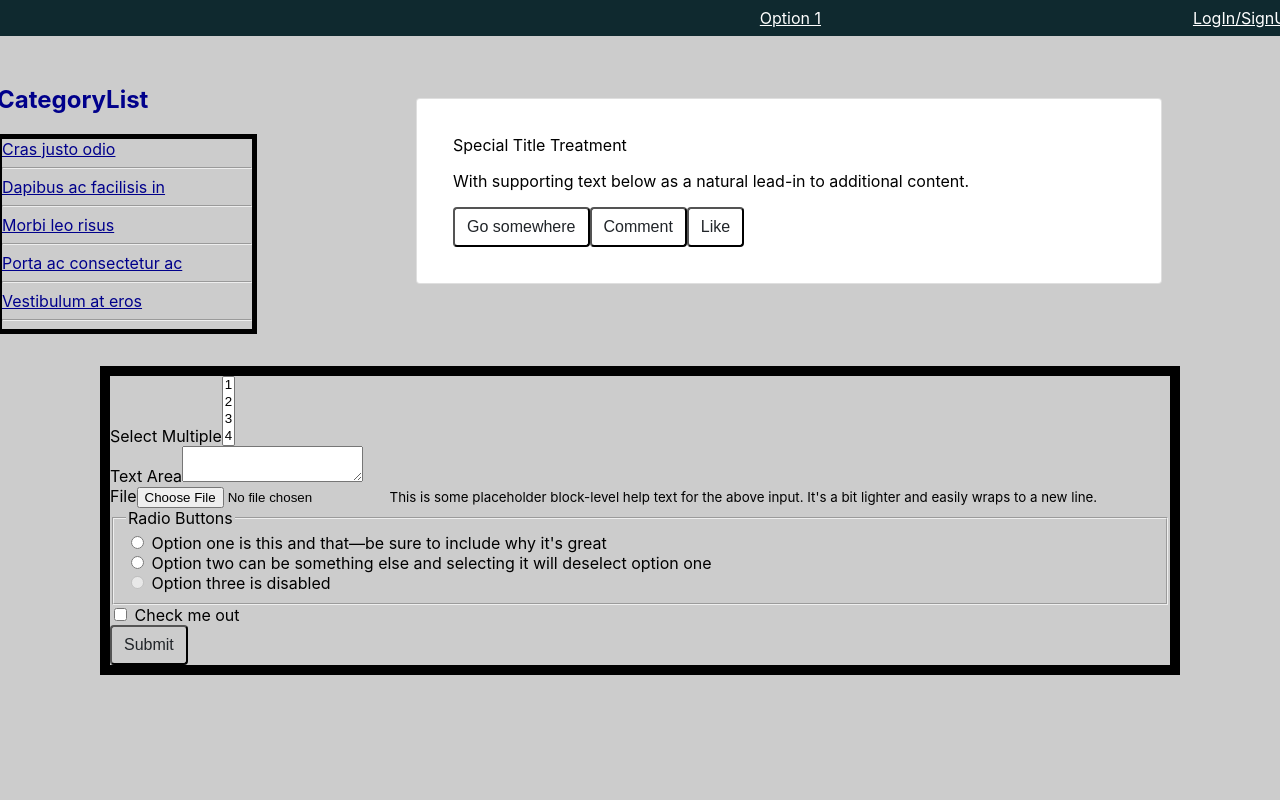
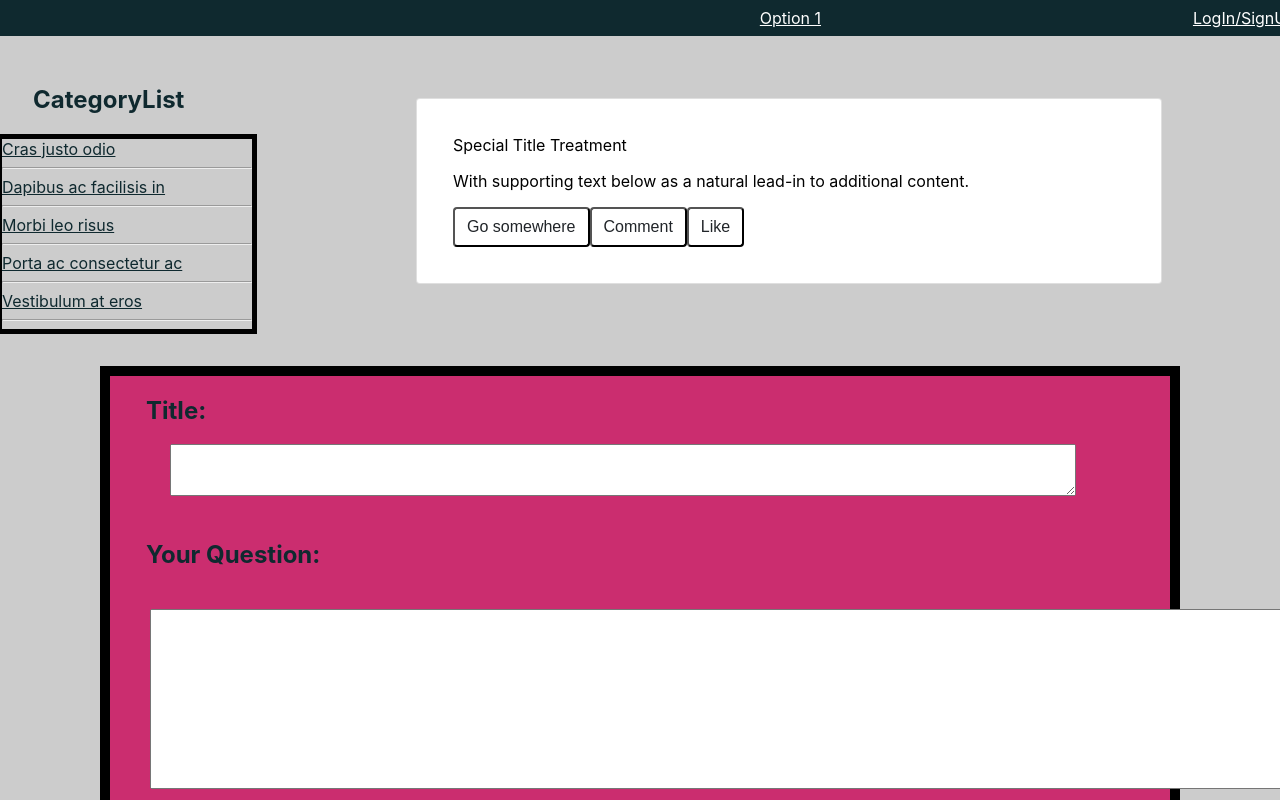
Before and after one commit to Case-Team-Seven/GrowingUp, a React (Create React App) app in the folder client/: page / in a window 1280 px wide. Shown: the top 800 px of the page. Built offline with nearby package versions, Linux system fonts and the light colour scheme.

Commit message:
added some more updates with the forum form component

```diff
--- a/client/src/components/CategoryList/CategoryList.css
+++ b/client/src/components/CategoryList/CategoryList.css
@@ -31,9 +31,9 @@ hr {
 }
 
 h2 {
-    color: darkblue;
+    color: #0F292F;;
 }
 
 .a {
-    color: darkblue;
+    color: #0F292F;;
 }
--- a/client/src/components/Forums/ForumForm.css
+++ b/client/src/components/Forums/ForumForm.css
@@ -2,4 +2,34 @@
     margin: 100px;
     border: solid 10px black;
     margin-top: 82px;
+    background-color: #CB2D6F;
+
 }
+
+#exampleTextTitle {
+    width: 45em;
+    margin-left: 3em;
+    color:#14A098;
+    font-size: 20px;
+}
+
+#exampleTextQuestion {
+    width: 85em;
+    height: 13em;
+    margin-left: 3em;
+    color:#14A098;
+
+}
+
+
+h2 {
+    margin-left: 1.5em;
+}
+
+.insertFileDiv {
+    margin-left: 2.5em;
+}
+
+.formSubmitButton {
+    margin-left:2em;
+}
--- a/client/src/components/Forums/ForumForm.js
+++ b/client/src/components/Forums/ForumForm.js
@@ -9,55 +9,28 @@ export default class Example extends React.Component {
         return (
             <Form className="forumForm">
                 <FormGroup>
-                    <Label for="exampleSelectMulti">Select Multiple</Label>
-                    <Input type="select" name="selectMulti" id="exampleSelectMulti" multiple>
-                        <option>1</option>
-                        <option>2</option>
-                        <option>3</option>
-                        <option>4</option>
-                        <option>5</option>
-                    </Input>
+                    <Label for="exampleText"><h2>Title:</h2> </Label>
+                    <Input type="textarea" name="text" id="exampleTextTitle" />
                 </FormGroup>
+                <br></br>
                 <FormGroup>
-                    <Label for="exampleText">Text Area</Label>
-                    <Input type="textarea" name="text" id="exampleText" />
+                    <Label for="exampleText"><h2>Your Question:</h2> </Label>
+                    <br></br>
+                    <Input type="textarea" name="text" id="exampleTextQuestion" />
                 </FormGroup>
-                <FormGroup>
+                <br></br>
+                <FormGroup className="insertFileDiv">
                     <Label for="exampleFile">File</Label>
                     <Input type="file" name="file" id="exampleFile" />
+                    <br></br>
                     <FormText color="muted">
                         This is some placeholder block-level help text for the above input.
                         It's a bit lighter and easily wraps to a new line.
                     </FormText>
                 </FormGroup>
-                <FormGroup tag="fieldset">
-                    <legend>Radio Buttons</legend>
-                    <FormGroup check>
-                        <Label check>
-                            <Input type="radio" name="radio1" />{' '}
-                            Option one is this and that—be sure to include why it's great
-                        </Label>
-                    </FormGroup>
-                    <FormGroup check>
-                        <Label check>
-                            <Input type="radio" name="radio1" />{' '}
-                            Option two can be something else and selecting it will deselect option one
-                        </Label>
-                    </FormGroup>
-                    <FormGroup check disabled>
-                        <Label check>
-                            <Input type="radio" name="radio1" disabled />{' '}
-                            Option three is disabled
-                        </Label>
-                    </FormGroup>
-                </FormGroup>
-                <FormGroup check>
-                    <Label check>
-                        <Input type="checkbox" />{' '}
-                        Check me out
-                    </Label>
-                </FormGroup>
-                <Button>Submit</Button>
+                <br></br>
+                <Button className="formSubmitButton">Submit</Button>
+
             </Form>
         );
     }
```
